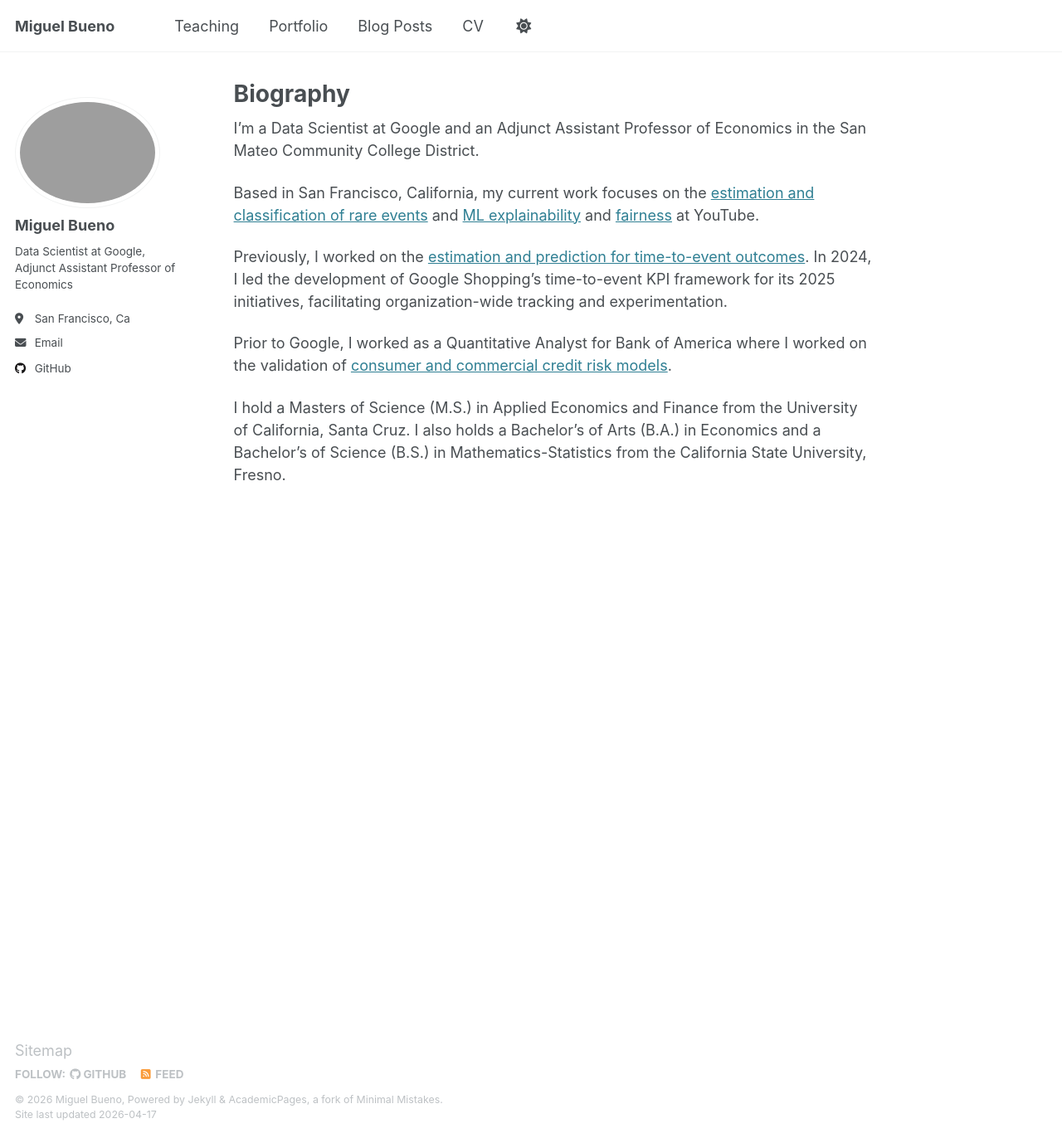
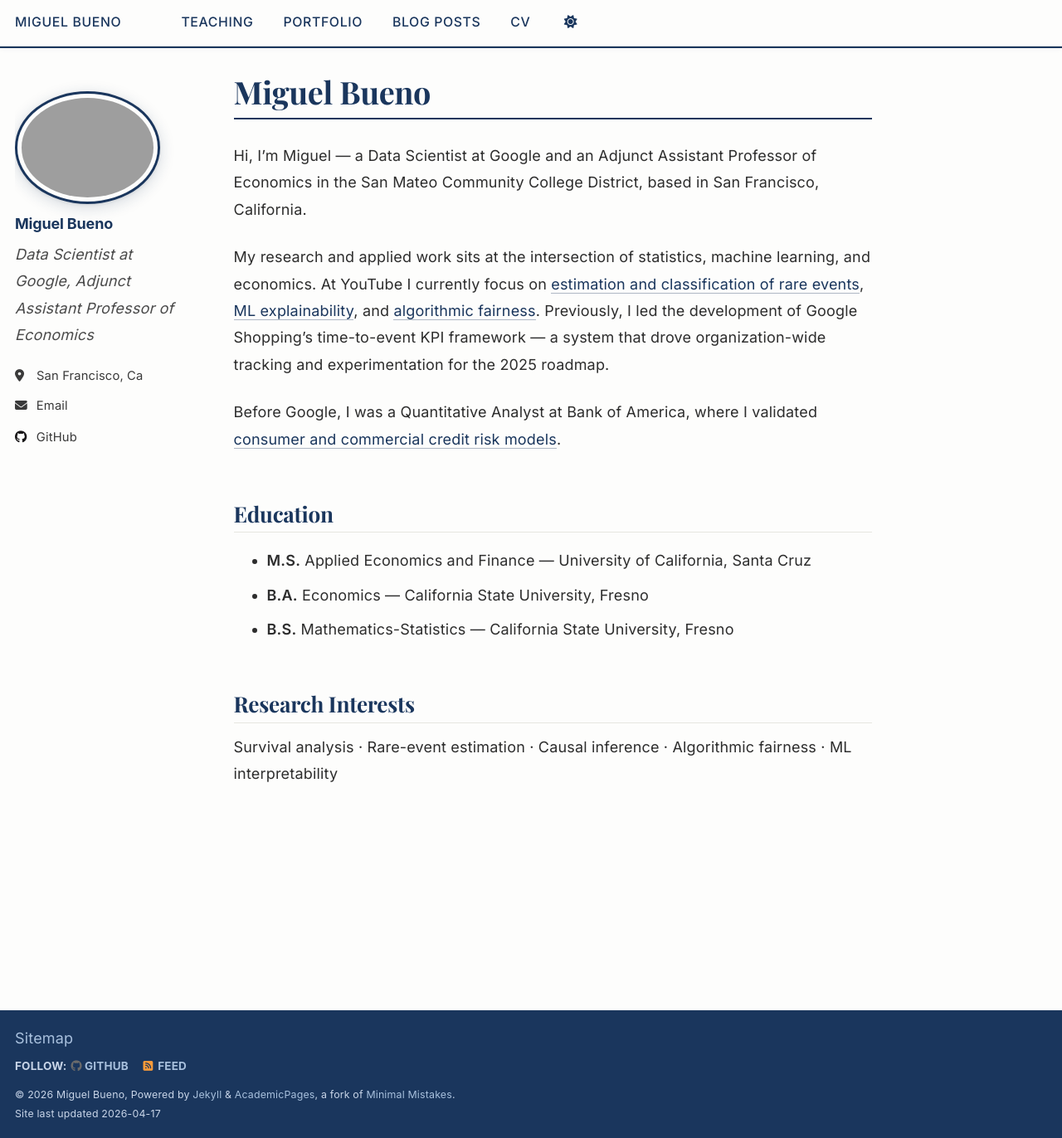
Before and after one commit to miguelbuenogoogle/miguelbuenogoogle.github.io, a Jekyll site: the page built from _pages/about.md, in a window 1280 px wide and 1372 px high. Shown: the whole window at 83% size. Built offline with Jekyll 4.4.1, drawn with Linux system fonts in a browser that asks for light colours; some web fonts are replaced.

Commit message:
feat: redesign profile with Playfair Display fonts, navy palette, and refined layout inspired by jshang21.github.io
Agent-Logs-Url: https://github.com/miguelbuenogoogle/miguelbuenogoogle.github.io/sessions/a879ebec-1036-4209-9053-5783bf2caf3a

Co-authored-by: miguelbuenogoogle <60831863+miguelbuenogoogle@users.noreply.github.com>

```diff
--- a/_includes/head/custom.html
+++ b/_includes/head/custom.html
@@ -12,6 +12,13 @@
 <meta name="theme-color" content="#ffffff"/>
 <link rel="stylesheet" href="{{ base_path }}/assets/css/academicons.css"/>
 
+<!-- Google Fonts: Playfair Display (headings) + Inter (body) -->
+<link rel="preconnect" href="https://fonts.googleapis.com">
+<link rel="preconnect" href="https://fonts.gstatic.com" crossorigin>
+<link href="https://fonts.googleapis.com/css2?family=Playfair+Display:ital,wght@0,400;0,600;0,700;1,400&family=Inter:wght@300;400;500;600&display=swap" rel="stylesheet">
+
+<!-- Custom visual overrides -->
+<link rel="stylesheet" href="{{ base_path }}/assets/css/custom.css"/>
 
 <!-- Support for MatJax -->
 <script src="https://cdnjs.cloudflare.com/polyfill/v3/polyfill.min.js?features=es6"></script>
--- a/_pages/about.md
+++ b/_pages/about.md
@@ -1,18 +1,24 @@
 ---
 permalink: /
-title: "Biography"
+title: "Miguel Bueno"
 author_profile: true
 redirect_from:
   - /about/
   - /about.html
 ---
 
-I'm a Data Scientist at Google and an Adjunct Assistant Professor of Economics in the San Mateo Community College District.
+Hi, I'm Miguel — a Data Scientist at Google and an Adjunct Assistant Professor of Economics in the San Mateo Community College District, based in San Francisco, California.
 
-Based in San Francisco, California, my current work focuses on the [estimation and classification of rare events]() and [ML explainability]() and [fairness]() at YouTube.
+My research and applied work sits at the intersection of statistics, machine learning, and economics. At YouTube I currently focus on [estimation and classification of rare events](), [ML explainability](), and [algorithmic fairness](). Previously, I led the development of Google Shopping's time-to-event KPI framework — a system that drove organization-wide tracking and experimentation for the 2025 roadmap.
 
-Previously, I worked on the [estimation and prediction for time-to-event outcomes](). In 2024, I led the development of Google Shopping's time-to-event KPI framework for its 2025 initiatives, facilitating organization-wide tracking and experimentation.
+Before Google, I was a Quantitative Analyst at Bank of America, where I validated [consumer and commercial credit risk models]().
 
-Prior to Google, I worked as a Quantitative Analyst for Bank of America where I worked on the validation of [consumer and commercial credit risk models]().
+## Education
 
-I hold a Masters of Science (M.S.) in Applied Economics and Finance from the University of California, Santa Cruz. I also holds a Bachelor's of Arts (B.A.) in Economics and a Bachelor's of Science (B.S.) in Mathematics-Statistics from the California State University, Fresno.
+- **M.S.** Applied Economics and Finance — University of California, Santa Cruz
+- **B.A.** Economics — California State University, Fresno
+- **B.S.** Mathematics-Statistics — California State University, Fresno
+
+## Research Interests
+
+Survival analysis · Rare-event estimation · Causal inference · Algorithmic fairness · ML interpretability
--- /dev/null
+++ b/assets/css/custom.css
@@ -0,0 +1,317 @@
+/* ==========================================================================
+   CUSTOM VISUAL OVERRIDES
+   Inspired by jshang21.github.io — elegant typography, refined palette
+   ========================================================================== */
+
+/* --------------------------------------------------------------------------
+   Typography — Playfair Display headings, Inter body
+   -------------------------------------------------------------------------- */
+
+body,
+.page__content p,
+.page__content li,
+.sidebar p,
+.sidebar li,
+.author__bio {
+  font-family: 'Inter', -apple-system, "Helvetica Neue", Arial, sans-serif;
+  font-size: 1rem;
+  line-height: 1.8;
+  font-weight: 400;
+  letter-spacing: 0.01em;
+}
+
+h1, h2, h3, h4,
+.page__title,
+.author__name,
+.masthead__menu-item--lg a,
+.archive__item-title {
+  font-family: 'Playfair Display', Georgia, "Times New Roman", serif;
+  letter-spacing: -0.01em;
+}
+
+/* --------------------------------------------------------------------------
+   Color palette — deep navy primary (#1a365d) replacing default teal
+   -------------------------------------------------------------------------- */
+
+:root {
+  --global-link-color:         #1a365d;
+  --global-link-color-hover:   #2b4c8c;
+  --global-link-color-visited: #334e80;
+  --global-bg-color:           #fdfdfc;
+  --global-border-color:       #e6e6e0;
+  --global-text-color:         #2d2d2d;
+  --global-text-color-light:   #6b6b6b;
+  --global-masthead-link-color:       #1a365d;
+  --global-masthead-link-color-hover: #2b4c8c;
+}
+
+a {
+  color: var(--global-link-color);
+  transition: color 0.18s ease;
+}
+
+a:hover {
+  color: var(--global-link-color-hover);
+  text-decoration: underline;
+}
+
+/* --------------------------------------------------------------------------
+   Masthead / Navigation — refined with navy accent underline
+   -------------------------------------------------------------------------- */
+
+.masthead {
+  background: #fdfdfc;
+  border-bottom: 2px solid #1a365d;
+  box-shadow: 0 1px 6px rgba(26, 54, 93, 0.06);
+}
+
+.masthead__menu-item--lg a {
+  font-size: 1.15rem;
+  font-weight: 700;
+  color: #1a365d !important;
+  letter-spacing: 0.01em;
+}
+
+.masthead__menu-item a {
+  font-family: 'Inter', sans-serif;
+  font-size: 0.88rem;
+  font-weight: 500;
+  letter-spacing: 0.04em;
+  text-transform: uppercase;
+  color: #1a365d;
+  padding: 0.25em 0;
+  border-bottom: 2px solid transparent;
+  transition: border-color 0.2s ease, color 0.2s ease;
+}
+
+.masthead__menu-item a:hover {
+  color: #2b4c8c;
+  border-bottom-color: #2b4c8c;
+  text-decoration: none;
+}
+
+/* --------------------------------------------------------------------------
+   Sidebar / Author Profile — clean card feel
+   -------------------------------------------------------------------------- */
+
+.sidebar {
+  background: transparent;
+}
+
+.sidebar.sticky {
+  background: transparent;
+}
+
+/* Profile photo — elegant circle with navy ring */
+.author__avatar img {
+  border-radius: 50%;
+  border: 3px solid #1a365d;
+  box-shadow: 0 4px 18px rgba(26, 54, 93, 0.18), 0 1px 4px rgba(0, 0, 0, 0.08);
+  transition: box-shadow 0.25s ease, transform 0.25s ease;
+}
+
+.author__avatar img:hover {
+  box-shadow: 0 8px 28px rgba(26, 54, 93, 0.28);
+  transform: translateY(-2px);
+}
+
+/* Author name — use Playfair, larger */
+.author__name {
+  font-family: 'Playfair Display', Georgia, serif;
+  font-size: 1.25rem;
+  font-weight: 700;
+  color: #1a365d;
+  margin-top: 0.75em;
+  margin-bottom: 0.2em;
+}
+
+/* Author bio */
+.author__bio {
+  font-size: 0.85rem;
+  color: #4a4a4a;
+  line-height: 1.6;
+  font-style: italic;
+}
+
+/* Location & employer */
+.author__urls li,
+.author__urls a {
+  font-family: 'Inter', sans-serif;
+  font-size: 0.82rem;
+  color: #3a3a3a;
+}
+
+.author__urls a:hover {
+  color: #1a365d;
+  text-decoration: none;
+}
+
+/* Follow button */
+.btn--inverse {
+  font-family: 'Inter', sans-serif;
+  font-size: 0.78rem;
+  letter-spacing: 0.06em;
+  text-transform: uppercase;
+  font-weight: 600;
+  border: 1.5px solid #1a365d;
+  color: #1a365d;
+  background: transparent;
+  border-radius: 3px;
+  transition: background 0.2s ease, color 0.2s ease;
+}
+
+.btn--inverse:hover {
+  background: #1a365d;
+  color: #fdfdfc;
+  text-decoration: none;
+}
+
+/* --------------------------------------------------------------------------
+   Page content — generous spacing, readable line-length
+   -------------------------------------------------------------------------- */
+
+.page__content {
+  font-size: 1rem;
+  line-height: 1.85;
+  color: #2d2d2d;
+}
+
+.page__content p {
+  margin-bottom: 1.4em;
+}
+
+/* Heading hierarchy */
+.page__content h1,
+.page__title {
+  font-family: 'Playfair Display', Georgia, serif;
+  font-size: 2rem;
+  font-weight: 700;
+  color: #1a365d;
+  border-bottom: 2px solid #1a365d;
+  padding-bottom: 0.3em;
+  margin-bottom: 0.75em;
+}
+
+.page__content h2 {
+  font-family: 'Playfair Display', Georgia, serif;
+  font-size: 1.45rem;
+  font-weight: 700;
+  color: #1a365d;
+  border-bottom: 1px solid var(--global-border-color);
+  padding-bottom: 0.25em;
+  margin-top: 2.2em;
+}
+
+.page__content h3 {
+  font-family: 'Playfair Display', Georgia, serif;
+  font-size: 1.15rem;
+  font-weight: 600;
+  color: #2d2d2d;
+  margin-top: 1.8em;
+}
+
+/* Inline links in content — subtle underline animation */
+.page__content a {
+  color: #1a365d;
+  text-decoration: none;
+  border-bottom: 1px solid rgba(26, 54, 93, 0.35);
+  transition: border-color 0.18s ease, color 0.18s ease;
+}
+
+.page__content a:hover {
+  color: #2b4c8c;
+  border-bottom-color: #2b4c8c;
+  text-decoration: none;
+}
+
+/* --------------------------------------------------------------------------
+   Biography "About" page — name headline
+   -------------------------------------------------------------------------- */
+
+.page__title {
+  font-family: 'Playfair Display', Georgia, serif;
+  font-size: 2.1rem;
+  font-weight: 700;
+  color: #1a365d;
+}
+
+/* --------------------------------------------------------------------------
+   Archive pages (Publications, Teaching, Portfolio, etc.)
+   -------------------------------------------------------------------------- */
+
+.archive__item-title {
+  font-family: 'Playfair Display', Georgia, serif;
+  font-size: 1.1rem;
+  font-weight: 600;
+  color: #1a365d;
+}
+
+.archive__item-title a {
+  color: #1a365d;
+  border-bottom: none;
+  text-decoration: none;
+}
+
+.archive__item-title a:hover {
+  color: #2b4c8c;
+  text-decoration: underline;
+}
+
+.archive__item-excerpt {
+  font-family: 'Inter', sans-serif;
+  font-size: 0.88rem;
+  color: #4a4a4a;
+  line-height: 1.7;
+}
+
+/* --------------------------------------------------------------------------
+   Footer — subtle and clean
+   -------------------------------------------------------------------------- */
+
+.page__footer {
+  background: #1a365d;
+  color: #c8d5e8;
+}
+
+.page__footer footer {
+  color: #c8d5e8;
+}
+
+.page__footer a {
+  color: #a8c0dd;
+}
+
+.page__footer a:hover {
+  color: #fdfdfc;
+  text-decoration: none;
+}
+
+/* --------------------------------------------------------------------------
+   CV page — tabular content
+   -------------------------------------------------------------------------- */
+
+td, th {
+  font-family: 'Inter', sans-serif;
+}
+
+/* --------------------------------------------------------------------------
+   Dark mode compatibility (keep overrides minimal)
+   -------------------------------------------------------------------------- */
+
+[data-theme="dark"] .author__name {
+  color: #a8c0dd;
+}
+
+[data-theme="dark"] .masthead {
+  border-bottom-color: #2b4c8c;
+}
+
+[data-theme="dark"] .page__content h1,
+[data-theme="dark"] .page__content h2,
+[data-theme="dark"] .page__title {
+  color: #a8c0dd;
+}
+
+[data-theme="dark"] .page__footer {
+  background: #0f1e33;
+}
```
